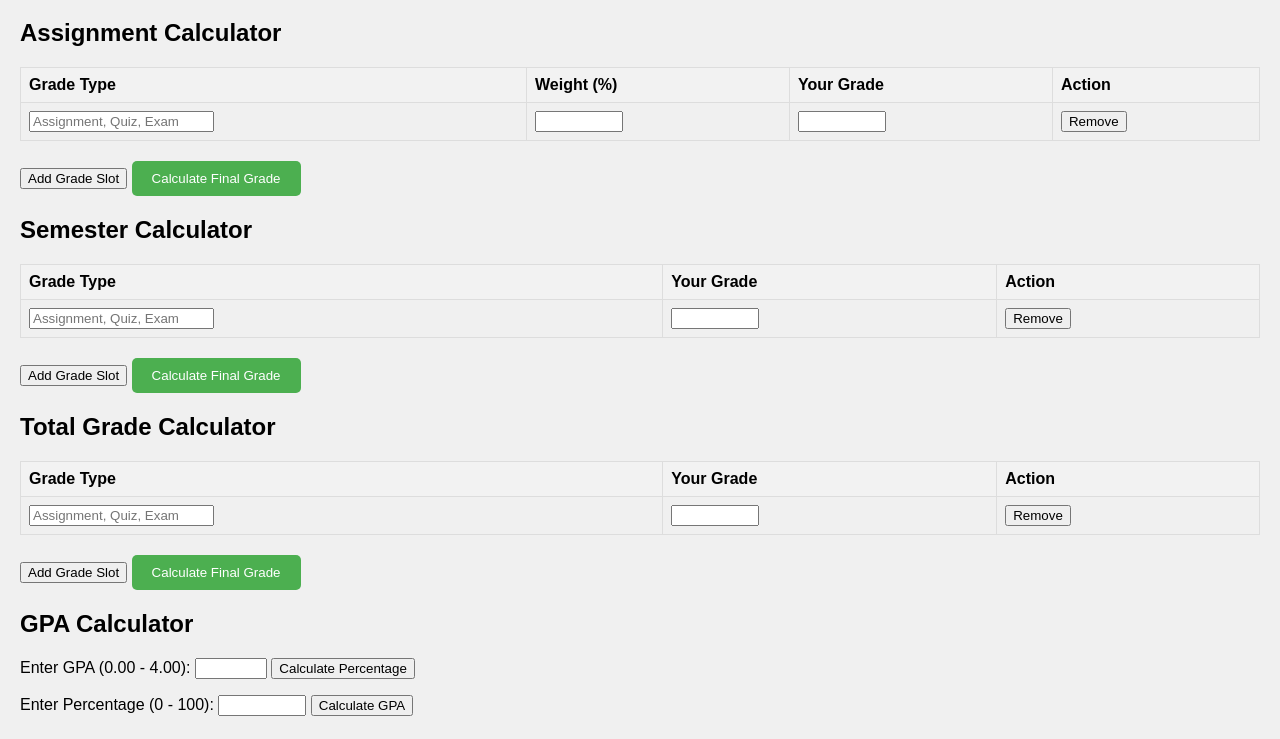
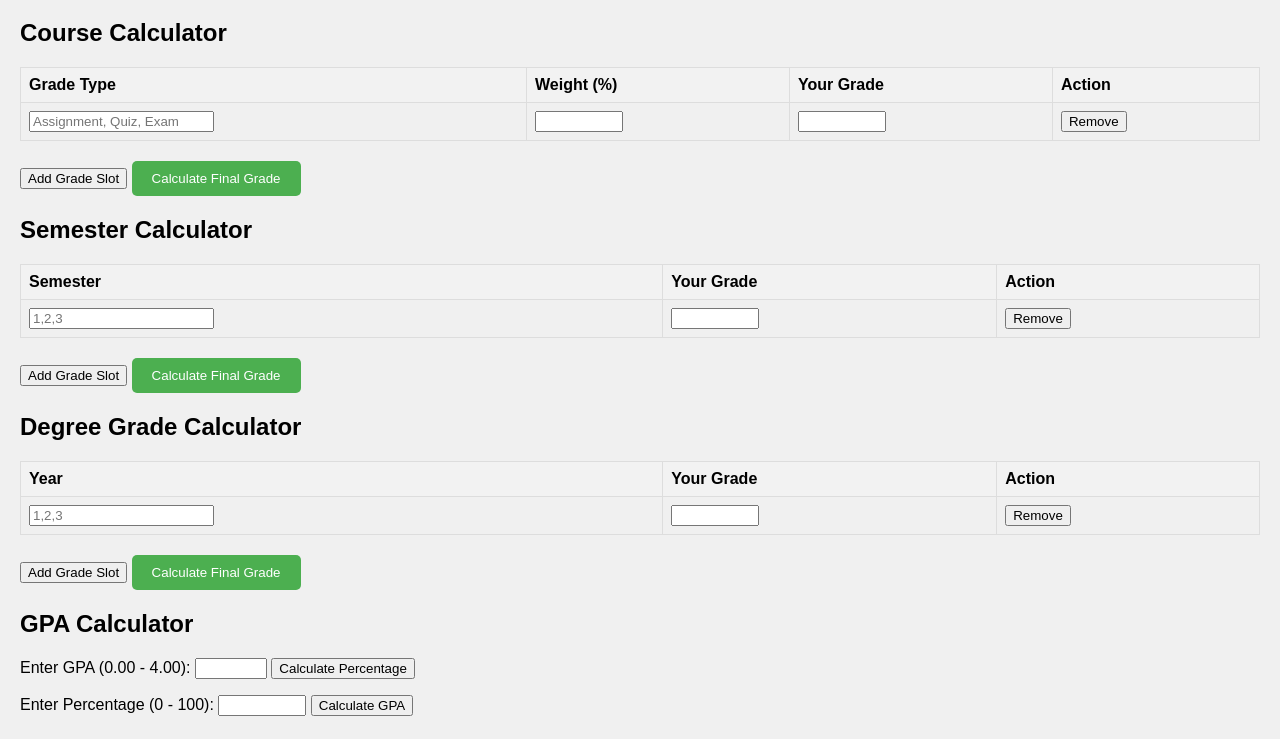
Before and after one commit to FionaSpahiu1/grade-calculator, a plain HTML site: page index.html in a window 1280 px wide. Shown: the part 61-800 px from the top of the page. Drawn offline with Linux system fonts and the light colour scheme.

Commit message:
Static Changes
- Modification of information presentation

```diff
--- a/index.html
+++ b/index.html
@@ -11,7 +11,7 @@
 <h1>Grade Calculators</h1>
 
 <section id="assignmentCalculator">
-    <h2>Assignment Calculator</h2>
+    <h2>Course Calculator</h2>
 
     <form id="gradeForm1">
         <table>
@@ -46,12 +46,12 @@
     <form id="gradeForm2">
         <table>
             <tr>
-                <th>Grade Type</th>
+                <th>Semester</th>
                 <th>Your Grade</th>
                 <th>Action</th>
             </tr>
             <tr class="grade-input">
-                <td><input type="text" class="gradeType" placeholder="Assignment, Quiz, Exam"></td>
+                <td><input type="text" class="gradeType" placeholder="1,2,3"></td>
                 <td><input type="number" class="grade" min="0" max="100" step="0.01"></td>
                 <td><button type="button" onclick="removeGradeSlot2(this)">Remove</button></td>
             </tr>
@@ -69,17 +69,17 @@
 </section>
 
 <section id="totalGradeCalculator">
-    <h2>Total Grade Calculator</h2>
+    <h2>Degree Grade Calculator</h2>
 
     <form id="gradeForm3">
         <table>
             <tr>
-                <th>Grade Type</th>
+                <th>Year</th>
                 <th>Your Grade</th>
                 <th>Action</th>
             </tr>
             <tr class="grade-input">
-                <td><input type="text" class="gradeType" placeholder="Assignment, Quiz, Exam"></td>
+                <td><input type="text" class="gradeType" placeholder="1,2,3"></td>
                 <td><input type="number" class="grade" min="0" max="100" step="0.01"></td>
                 <td><button type="button" onclick="removeGradeSlot3(this)">Remove</button></td>
             </tr>
```
